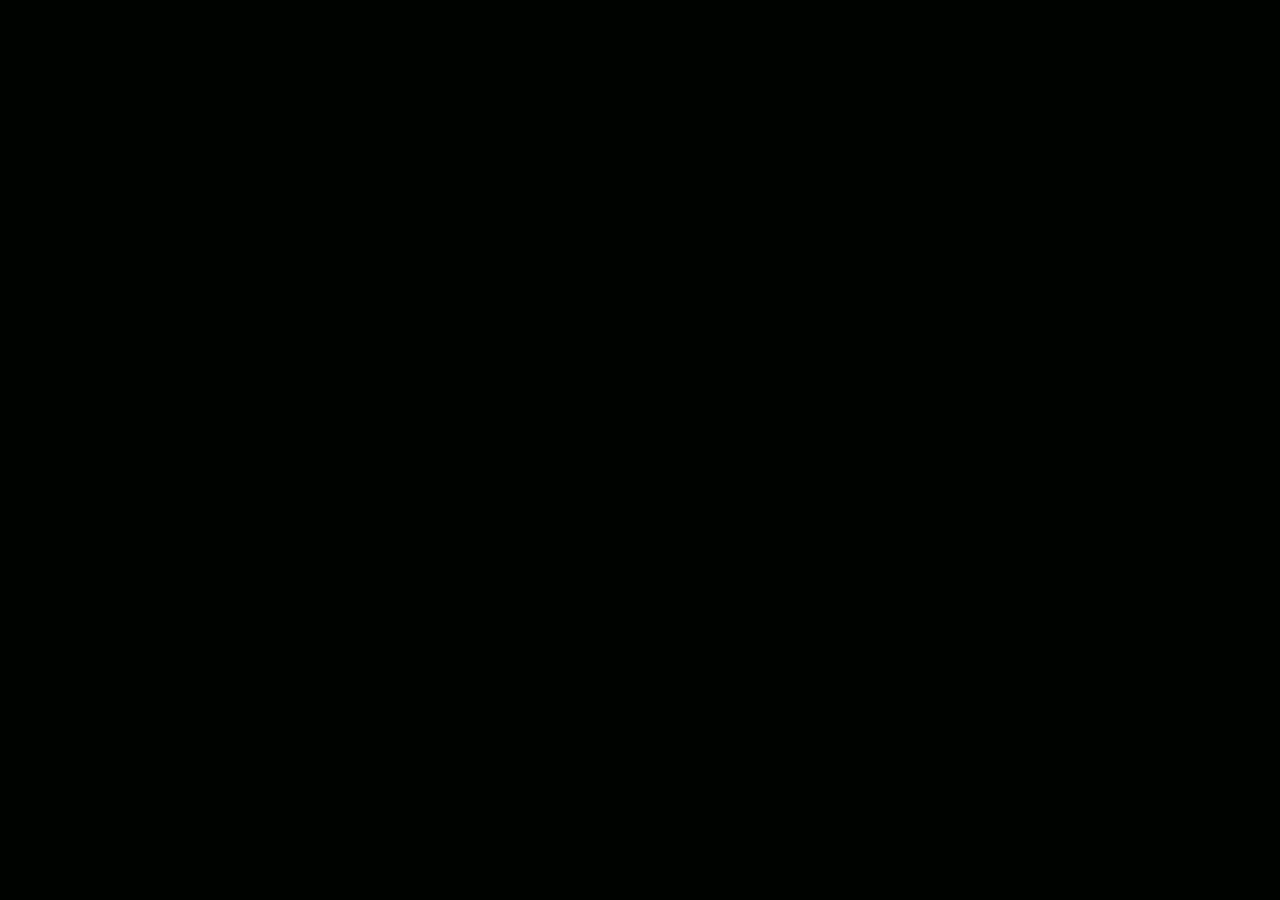
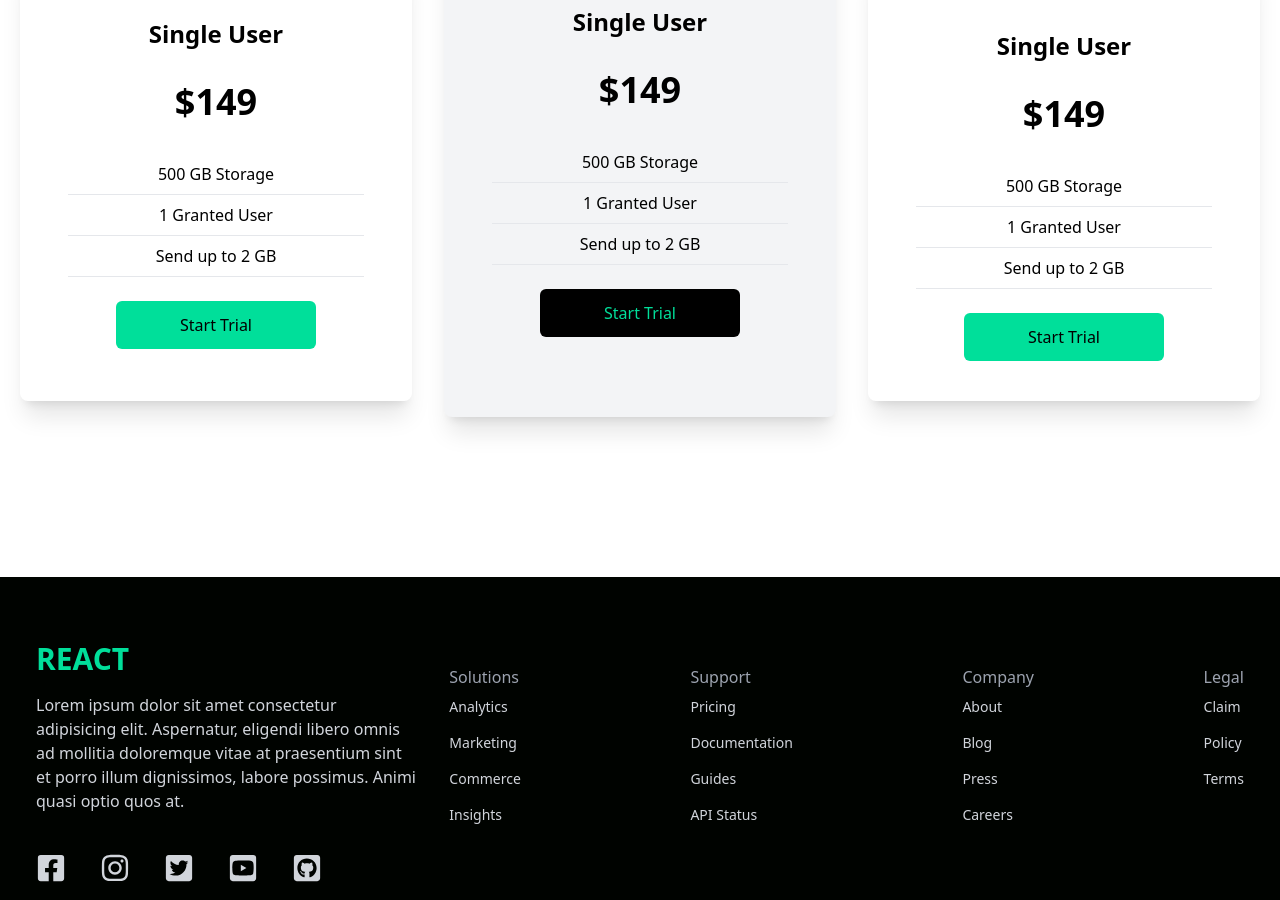
Before and after one commit to tiharagrrr/finance-website, a React (Create React App) app: page / in a window 1280 px wide. Shown: the part 1897-2797 px from the top of the page. Before the commit the page ends 1681 px from the top, so only its background shows below. Built offline with nearby package versions, Linux system fonts and the light colour scheme.

Commit message:
cards and footer

```diff
--- a/src/App.js
+++ b/src/App.js
@@ -2,6 +2,8 @@ import Navbar from "./components/Navbar";
 import Hero from "./components/Hero";
 import Analytics from "./components/Analytics";
 import Newsletter from "./components/Newsletter";
+import Cards from "./components/Cards";
+import Footer from "./components/Footer";
 
 
 function App() {
@@ -11,6 +13,8 @@ function App() {
       <Hero/>
       <Analytics/>
       <Newsletter/>
+      <Cards />
+      <Footer />
     </div>
   );
 }
--- a/src/components/Cards.jsx
+++ b/src/components/Cards.jsx
@@ -1,8 +1,71 @@
 import React from 'react'
+import Single from '../assets/single.png'
+import Double from '../assets/double.png'
+import Family from '../assets/triple.png'
 
 const Cards = () => {
   return (
-    <div>Cards</div>
+    <div className='w-full py-[10rem] px-4 bg-white'>
+      <div className='max-w-[1240px] mx-auto grid md:grid-cols-3 gap-8'>
+        <div className='w-full shadow-xl flex flex-col p-4 my-4 rounded-lg hover:scale-105 duration-300'>
+          <img className='w-20 mx-auto mt-[-3rem] bg-white' src={Single} alt='' />
+          <h2 className='text-2xl font-bold text-center py-8'>
+            Single User
+          </h2>
+          <p className='text-center text-4xl font-bold'>
+            $149
+          </p>
+          <div className='text-center font-medium'>
+            <p className='py-2 border-b mx-8 mt-8'>500 GB Storage</p>
+            <p className='py-2 border-b mx-8'>1 Granted User</p>
+            <p className='py-2 border-b mx-8'>Send up to 2 GB</p>
+
+          </div>
+          <button  className='bg-[#00df9a] w-[200px] rounded-md font-medium  mx-auto my-6 py-3 px-6 text-black'>
+            Start Trial
+          </button>
+        </div>
+
+        <div className='w-full shadow-xl bg-gray-100 flex flex-col md:my-0 p-4 my-8 rounded-lg hover:scale-105 duration-300'>
+          <img className='w-20 mx-auto mt-[-3rem] bg-transparent' src={Double} alt='' />
+          <h2 className='text-2xl font-bold text-center py-8'>
+            Single User
+          </h2>
+          <p className='text-center text-4xl font-bold'>
+            $149
+          </p>
+          <div className='text-center font-medium'>
+            <p className='py-2 border-b mx-8 mt-8'>500 GB Storage</p>
+            <p className='py-2 border-b mx-8'>1 Granted User</p>
+            <p className='py-2 border-b mx-8'>Send up to 2 GB</p>
+
+          </div>
+          <button  className='text-[#00df9a] w-[200px] rounded-md font-medium  mx-auto my-6 py-3 px-6 bg-black'>
+            Start Trial
+          </button>
+        </div>
+
+        <div className='w-full shadow-xl flex flex-col p-4 my-4 rounded-lg hover:scale-105 duration-300'>
+          <img className='w-20 mx-auto mt-[-3rem] bg-white' src={Family} alt='' />
+          <h2 className='text-2xl font-bold text-center py-8'>
+            Single User
+          </h2>
+          <p className='text-center text-4xl font-bold'>
+            $149
+          </p>
+          <div className='text-center font-medium'>
+            <p className='py-2 border-b mx-8 mt-8'>500 GB Storage</p>
+            <p className='py-2 border-b mx-8'>1 Granted User</p>
+            <p className='py-2 border-b mx-8'>Send up to 2 GB</p>
+
+          </div>
+          <button  className='bg-[#00df9a] w-[200px] rounded-md font-medium  mx-auto my-6 py-3 px-6 text-black'>
+            Start Trial
+          </button>
+        </div>
+
+      </div>
+    </div>
   )
 }
 
--- /dev/null
+++ b/src/components/Footer.jsx
@@ -0,0 +1,74 @@
+import {
+    FaDribbleSqaure,
+    FaFacebookSquare,
+    FaInstagram,
+    FaTwitterSquare,
+    FaYoutubeSquare,
+    FaGithubSquare
+} from 'react-icons/fa'
+
+const Footer = () => {
+  return (
+    <div className='max-w-[1240px] mx-auto py-16 px-4 grid lg:grid-cols-3 gap-8 text-gray-300'>
+        <div>
+            <h1 className='w-full text-3xl font-bold text-[#00df9a]'>
+                REACT
+            </h1>
+            <p className='py-4'>
+                Lorem ipsum dolor sit amet consectetur adipisicing elit. Aspernatur, eligendi libero omnis ad mollitia doloremque vitae at praesentium sint et porro illum dignissimos, labore possimus. Animi quasi optio quos at.
+            </p>
+            <div className='flex justify-between mx-20 lg:mx-0 md:w-[75%] my-6'>
+                <FaFacebookSquare size={30}/>
+                <FaInstagram size={30}/>
+                <FaTwitterSquare size={30}/>
+                <FaYoutubeSquare size={30}/>
+                <FaGithubSquare size={30} />
+            </div>
+        </div>
+        <div className='lg: col-span-2 flex justify-between mt-6'>
+            <div>
+                <h6 className='font-medium text-gray-400'> Solutions</h6>
+                <ul>
+                    <li className='py-2 text-sm'>Analytics</li>
+                    <li className='py-2 text-sm'>Marketing</li>
+                    <li className='py-2 text-sm'>Commerce</li>
+                    <li className='py-2 text-sm'>Insights</li>
+                </ul>
+            </div>
+
+            <div>
+                <h6 className='font-medium text-gray-400'> Support</h6>
+                <ul>
+                    <li className='py-2 text-sm'>Pricing</li>
+                    <li className='py-2 text-sm'>Documentation</li>
+                    <li className='py-2 text-sm'>Guides</li>
+                    <li className='py-2 text-sm'>API Status</li>
+                </ul>
+            </div>
+
+            <div>
+                <h6 className='font-medium text-gray-400'>Company</h6>
+                <ul>
+                    <li className='py-2 text-sm'>About</li>
+                    <li className='py-2 text-sm'>Blog</li>
+                    <li className='py-2 text-sm'>Press</li>
+                    <li className='py-2 text-sm'>Careers</li>
+                </ul>
+            </div>
+
+            <div>
+                <h6 className='font-medium text-gray-400'>Legal</h6>
+                <ul>
+                    <li className='py-2 text-sm'>Claim</li>
+                    <li className='py-2 text-sm'>Policy</li>
+                    <li className='py-2 text-sm'>Terms</li>
+
+                </ul>
+            </div>
+
+        </div>
+    </div>
+  )
+}
+
+export default Footer
```
